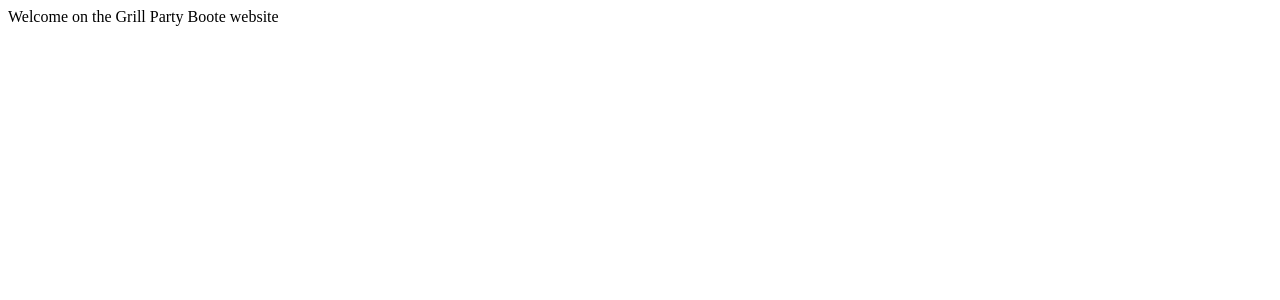
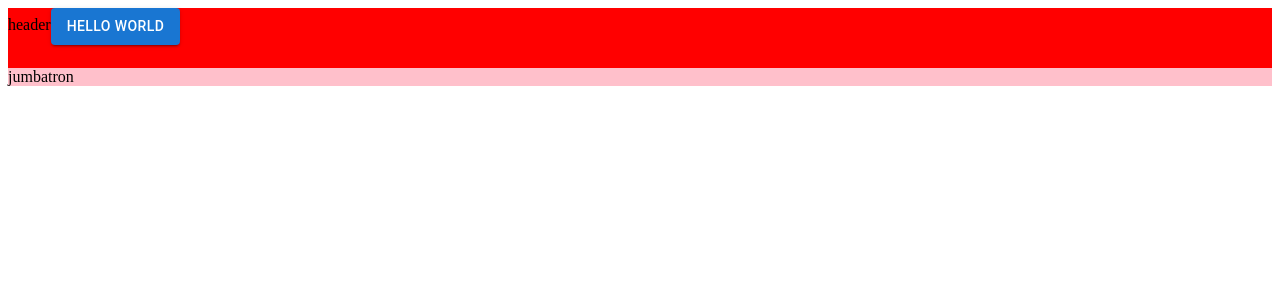
Before and after one commit to grill-partyboote/grillpb, a React app in the folder front/: page / in a window 1280 px wide. Shown: the top 300 px of the page. Built offline with nearby package versions, Linux system fonts and the light colour scheme; the HTML template or start-up script is replaced by a standard one.

Commit message:
add css modules support

```diff
--- a/front/package.json
+++ b/front/package.json
@@ -20,12 +20,16 @@
     "html-webpack-plugin": "^5.5.0",
     "lodash": "^4.17.21",
     "postcss-loader": "^7.2.4",
+    "postcss-preset-env": "^8.3.2",
     "style-loader": "^3.3.2",
     "typescript": "^5.0.4",
     "webpack": "^5.79.0",
     "webpack-cli": "^5.0.1"
   },
   "dependencies": {
+    "@emotion/react": "^11.10.6",
+    "@emotion/styled": "^11.10.6",
+    "@mui/material": "^5.12.0",
     "@types/jest": "^29.5.0",
     "@types/node": "^18.15.11",
     "@types/react": "^18.0.35",
--- a/front/src/App.tsx
+++ b/front/src/App.tsx
@@ -1,5 +1,11 @@
 import React from "react";
 
+import {Header} from "./components/header/Header";
+import {Jumbatron} from "./components/jumbatron/Jumbatron";
+
 export function App() {
-	return <div>Welcome on the Grill Party Boote website</div>;
+	return <>
+		<Header />
+		<Jumbatron />
+	</>;
 }
--- /dev/null
+++ b/front/src/components/header/Header.tsx
@@ -0,0 +1,14 @@
+import React from "react";
+import s from "./header.pcss";
+import Button from '@mui/material/Button';
+interface HeaderProps {
+
+}
+
+export function Header(props: HeaderProps): JSX.Element {
+	return (
+		<header className={ s.header } >
+			header
+			<Button variant="contained">Hello World</Button>
+		</header>)
+};
--- /dev/null
+++ b/front/src/components/header/header.pcss
@@ -0,0 +1,4 @@
+.header {
+    height: 60px;
+    background: red;
+}
--- /dev/null
+++ b/front/src/components/jumbatron/Jumbatron.tsx
@@ -0,0 +1,12 @@
+import React from "react";
+import s from "./jumbatron.pcss";
+interface HeaderProps {
+
+}
+
+export function Jumbatron(props: HeaderProps): JSX.Element {
+	return (
+		<div className={ s.jumbatron }>
+			jumbatron
+		</div>)
+};
--- /dev/null
+++ b/front/src/components/jumbatron/jumbatron.pcss
@@ -0,0 +1,3 @@
+.jumbatron {
+    background-color: pink;
+}
--- a/front/webpack.config.js
+++ b/front/webpack.config.js
@@ -16,11 +16,29 @@ module.exports = {
                 use: "html-loader"
             },
             {
-                test: /\.pcss$/,
+                test: /\.pcss$/i,
                 use:[
                     "style-loader",
-                    "css-loader",
-                    "postcss-loader"
+                    {
+                        loader: "css-loader",
+                        options: {
+                            modules: true,
+                            importLoaders: 1,
+                        },
+                    },
+                    {
+                        loader: "postcss-loader",
+                        options: {
+                            postcssOptions: {
+                                plugins: [
+                                    [
+                                        "postcss-preset-env",
+                                    ],
+                                ],
+                                modules: true,
+                            },
+                        },
+                    },
                 ],
             },
         ],
```
Also changed, not shown: 1 other file (tests, documents, lock files or other folders).
